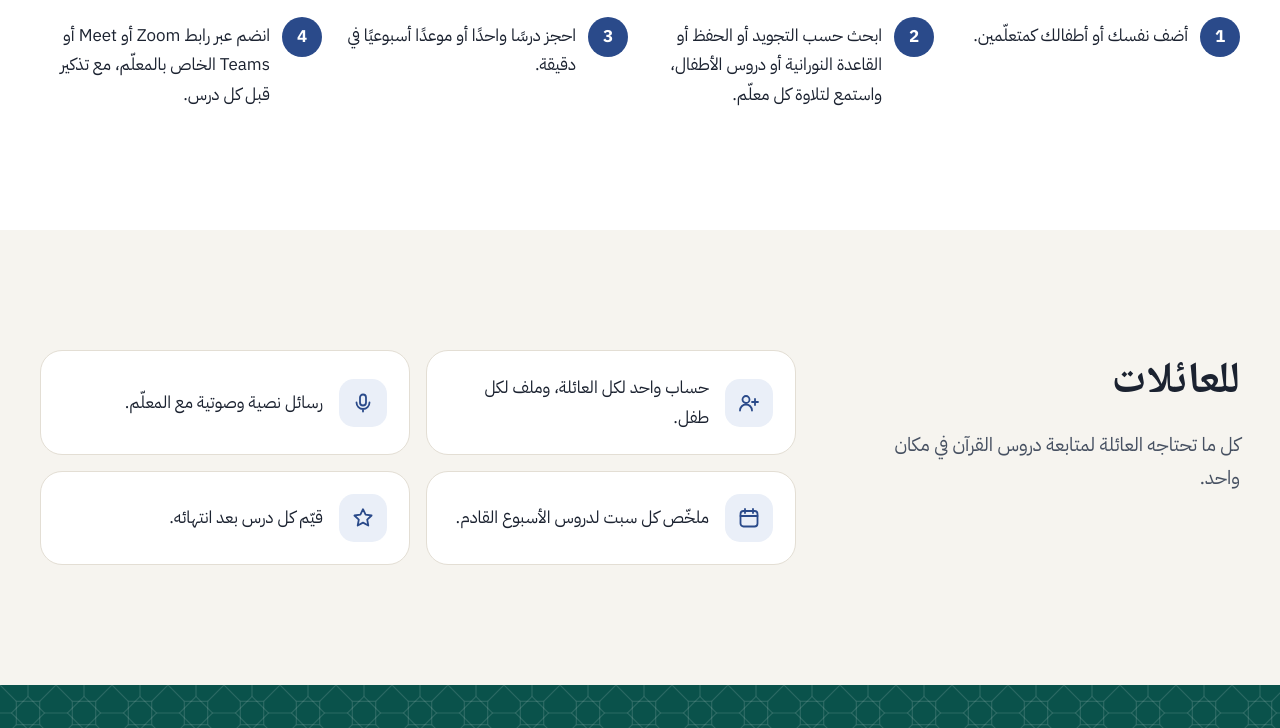
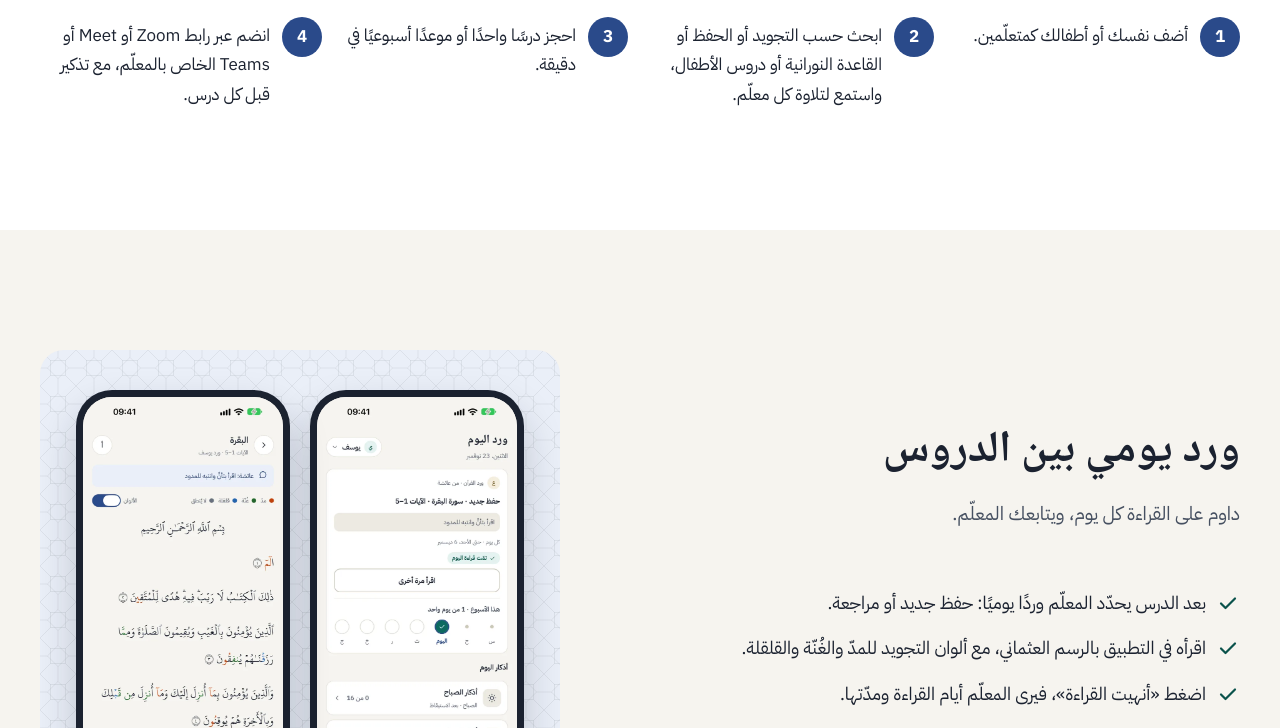
Before and after one commit to sohaibt/quran-legal, a plain HTML site: page index.html in a window 1280 px wide. Shown: the part 2072-2800 px from the top of the page. Drawn offline with Linux system fonts and the light colour scheme.

Commit message:
Landing: daily wird section, ijazah required, wird for teachers
New section after How it works (ar + en): the teacher sets a daily wird,
the Uthmani reader with tajweed colors, "I finished reading" and the
teacher's view of reading days, athkar with a counter, reminders. Two new
screenshots per language (Today's wird, reader). Teachers band: ijazah is
now required to apply; new line on setting a daily wird. Meta description
mentions the wird.

Co-Authored-By: Claude Opus 5.5 <noreply@anthropic.com>
Claude-Session: https://claude.ai/code/session_016DNsucz4rSTirH2ifaFTmJ

```diff
--- a/index.html
+++ b/index.html
@@ -4,7 +4,7 @@
 <meta charset="utf-8">
 <meta name="viewport" content="width=device-width, initial-scale=1">
 <title>معلّمو القرآن · معلّمون موثّقون لعائلتك</title>
-<meta name="description" content="ابحث عن معلّم أو معلّمة قرآن تمّت مراجعتهم، واحجز درسًا في دقيقة. كل معلّم يقدّم ساعات مجانية كل أسبوع. تطبيق معلّمو القرآن على iPhone.">
+<meta name="description" content="ابحث عن معلّم أو معلّمة قرآن تمّت مراجعتهم، واحجز درسًا في دقيقة. كل معلّم يقدّم ساعات مجانية كل أسبوع، ويحدّد وردًا يوميًا بألوان التجويد. تطبيق معلّمو القرآن على iPhone.">
 <link rel="canonical" href="https://qurantutors.app/">
 <link rel="alternate" hreflang="ar" href="https://qurantutors.app/">
 <link rel="alternate" hreflang="en" href="https://qurantutors.app/en/">
@@ -45,6 +45,7 @@
     <div class="nav-links">
       <a class="nav-link" href="#why">لماذا معلّمو القرآن</a>
       <a class="nav-link" href="#how">كيف يعمل</a>
+      <a class="nav-link" href="#wird">الورد اليومي</a>
       <a class="nav-link" href="#teachers">للمعلّمين</a>
       <a class="nav-link lang" href="en/" lang="en" hreflang="en"><svg class="ic s16" viewBox="0 0 24 24" aria-hidden="true"><circle cx="12" cy="12" r="8.5"/><path d="M3.5 12h17M12 3.5c2.5 2.7 2.5 14.3 0 17M12 3.5c-2.5 2.7-2.5 14.3 0 17"/></svg>English</a>
     </div>
@@ -133,6 +134,28 @@
     </div>
   </section>
 
+  <section id="wird" class="sec wird">
+    <div class="in wird-grid">
+      <div class="wird-copy">
+        <div class="sec-head">
+          <h2 class="disp">ورد يومي بين الدروس</h2>
+          <p class="muted">داوم على القراءة كل يوم، ويتابعك المعلّم.</p>
+        </div>
+        <ul class="ticks">
+          <li><svg class="ic" viewBox="0 0 24 24" aria-hidden="true"><path d="M5 12.5l4.5 4.5L19 7.5"/></svg>بعد الدرس يحدّد المعلّم وردًا يوميًا: حفظ جديد أو مراجعة.</li>
+          <li><svg class="ic" viewBox="0 0 24 24" aria-hidden="true"><path d="M5 12.5l4.5 4.5L19 7.5"/></svg>اقرأه في التطبيق بالرسم العثماني، مع ألوان التجويد للمدّ والغُنّة والقلقلة.</li>
+          <li><svg class="ic" viewBox="0 0 24 24" aria-hidden="true"><path d="M5 12.5l4.5 4.5L19 7.5"/></svg>اضغط «أنهيت القراءة»، فيرى المعلّم أيام القراءة ومدّتها.</li>
+          <li><svg class="ic" viewBox="0 0 24 24" aria-hidden="true"><path d="M5 12.5l4.5 4.5L19 7.5"/></svg>أذكار الصباح والمساء والنوم، مع عدّاد لكل ذكر.</li>
+          <li><svg class="ic" viewBox="0 0 24 24" aria-hidden="true"><path d="M5 12.5l4.5 4.5L19 7.5"/></svg>تذكير بالورد والأذكار في الأوقات التي تختارها.</li>
+        </ul>
+      </div>
+      <div class="wird-phones">
+        <div class="phone sm"><img src="assets/ar-6-wird.webp" width="640" height="1391" loading="lazy" alt="ورد اليوم ليوسف: سورة البقرة الآيات ١–٥ من معلّمته عائشة، تمّت قراءته اليوم، مع أيام القراءة هذا الأسبوع وأذكار الصباح والمساء والنوم."></div>
+        <div class="phone sm"><img src="assets/ar-7-reader.webp" width="640" height="1391" loading="lazy" alt="شاشة القراءة تعرض سورة البقرة الآيات ١–٥ بألوان التجويد للمدّ والغُنّة والقلقلة والحروف التي لا تُنطق، وزر «أنهيت القراءة»."></div>
+      </div>
+    </div>
+  </section>
+
   <section id="families" class="sec">
     <div class="in fam-grid">
       <div class="sec-head">
@@ -154,9 +177,10 @@
         <span class="eyebrow">للمعلّمين والمعلّمات</span>
         <h2 class="disp">علّم القرآن لعائلات تبحث عنك</h2>
         <ul class="ticks">
-          <li><svg class="ic" viewBox="0 0 24 24" aria-hidden="true"><path d="M5 12.5l4.5 4.5L19 7.5"/></svg>قدّم بتسجيل لتلاوتك، وإجازتك إن وُجدت.</li>
+          <li><svg class="ic" viewBox="0 0 24 24" aria-hidden="true"><path d="M5 12.5l4.5 4.5L19 7.5"/></svg>قدّم بتسجيل لتلاوتك وإجازتك.</li>
           <li><svg class="ic" viewBox="0 0 24 24" aria-hidden="true"><path d="M5 12.5l4.5 4.5L19 7.5"/></svg>حدّد جدولك الأسبوعي.</li>
           <li><svg class="ic" viewBox="0 0 24 24" aria-hidden="true"><path d="M5 12.5l4.5 4.5L19 7.5"/></svg>تحجز العائلات أوقاتك المتاحة مباشرة.</li>
+          <li><svg class="ic" viewBox="0 0 24 24" aria-hidden="true"><path d="M5 12.5l4.5 4.5L19 7.5"/></svg>حدّد وردًا يوميًا لطلابك، وتابع أيام قراءتهم.</li>
         </ul>
         <a class="btn when-live" data-app-store>قدّم من التطبيق</a>
       </div>
--- a/landing.css
+++ b/landing.css
@@ -94,6 +94,14 @@ html[lang="en"] .disp { font-weight: 600; letter-spacing: -.015em; }
 .feats .card { flex-direction: row; align-items: center; gap: 14px; padding: 16px; }
 .feats .icon-box { width: 44px; height: 44px; }
 
+/* Daily wird: copy beside two phones on a pattern tile */
+.wird-grid { display: flex; flex-direction: column; gap: 28px; }
+.wird-copy { display: flex; flex-direction: column; gap: 4px; }
+.wird .ticks .ic { color: var(--teal-700); }
+.wird-phones { height: 360px; border-radius: 22px; background: var(--lapis-50) url(assets/pattern.svg); background-size: 32px 32px; overflow: hidden; display: flex; justify-content: center; gap: 12px; padding-top: 28px; }
+.wird-phones .phone.sm img { width: 145px; border-radius: 22px; }
+.wird-phones .phone.sm { border-radius: 28px; padding: 6px; }
+
 /* For teachers */
 .teach { background-color: var(--teal-700); }
 .teach-grid { display: flex; flex-direction: column; gap: 18px; }
@@ -178,6 +186,11 @@ html[lang="en"] .disp { font-weight: 600; letter-spacing: -.015em; }
   .feats .card { padding: 22px; gap: 16px; border-radius: 22px; }
   .feats .icon-box { width: 48px; height: 48px; }
 
+  .wird-grid { display: grid; grid-template-columns: minmax(0, 1fr) 520px; gap: 80px; align-items: center; }
+  .wird-copy { gap: 0; }
+  .wird-phones { height: 520px; border-radius: 24px; background-size: 36px 36px; padding-top: 40px; gap: 20px; }
+  .wird-phones .phone.sm img { width: 200px; border-radius: 29px; }
+  .wird-phones .phone.sm { border-radius: 36px; padding: 7px; }
   .teach { padding: 112px 0; background-size: 56px 56px; }
   .teach-grid { display: grid; grid-template-columns: minmax(0, 1fr) 460px; gap: 80px; align-items: center; }
   .teach-copy { gap: 20px; }
```
Also changed, not shown: en/index.html (+26 -2 lines), assets/ar-6-wird.webp (added), assets/ar-7-reader.webp (added), assets/en-6-wird.webp (added), assets/en-7-reader.webp (added), 1 other file.
